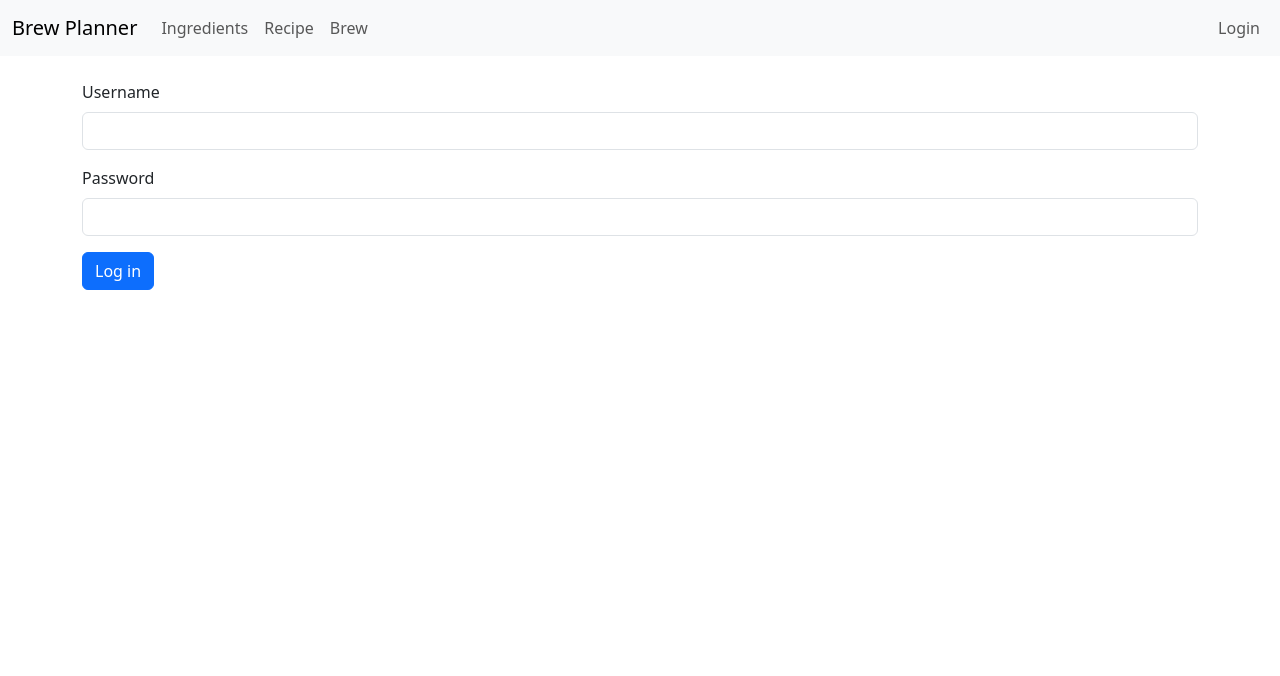
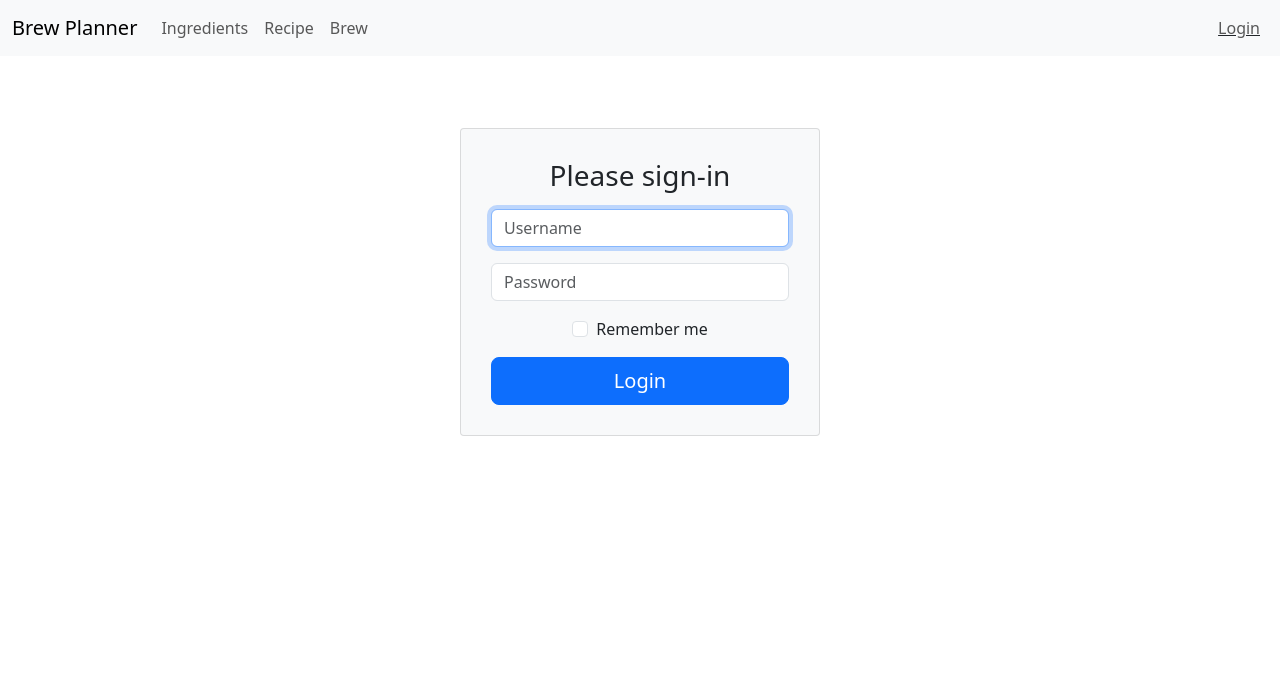
Before and after one commit to jordanpenard/brew-planner, a Django app: page /user/login in a window 1280 px wide. Shown: the top 676 px of the page. Run offline with Django 4.2, Linux system fonts and the light colour scheme; some libraries are stand-ins or nearby versions.

Commit message:
Improve login page and add active nav item on nav bar

```diff
--- a/stock/templates/master.html
+++ b/stock/templates/master.html
@@ -29,6 +29,9 @@
       line-height: 60px; /* Vertically center the text there */
       background-color: #f5f5f5;
     }
+    .nav-item.active {
+      text-decoration: underline;
+    }
   </style>
 </head>
 <body>
@@ -41,13 +44,13 @@
     </button>
     <div class="collapse navbar-collapse" id="navbarSupportedContent">
       <ul class="navbar-nav me-auto">
-        <li class="nav-item">
+        <li class="nav-item {% if '/ingredients' in request.path %}active{% endif %}">
           <a class="nav-link" href="/ingredients">Ingredients</a>
         </li>
-        <li class="nav-item">
+        <li class="nav-item {% if '/recipe' in request.path %}active{% endif %}">
           <a class="nav-link" href="/recipe">Recipe</a>
         </li>
-        <li class="nav-item">
+        <li class="nav-item {% if '/brew' in request.path %}active{% endif %}">
           <a class="nav-link" href="/brew">Brew</a>
         </li>
       </ul>
@@ -56,7 +59,7 @@
           <li class="nav-item">
             <a class="nav-link disabled" href="#" tabindex="-1" aria-disabled="true"><i class="fas fa-user" aria-hidden="true"></i> {{ user.username }}</a>
           </li>
-          <li class="nav-item">
+          <li class="nav-item {% if '/stock' in request.path %}active{% endif %}">
             <a class="nav-link" href="/stock">Stock</a>
           </li>
           {% if user.is_staff %}
@@ -68,7 +71,7 @@
             <a class="nav-link" href="/user/logout">Logout</a>
           </li>
         {% else %}
-          <li class="nav-item">
+          <li class="nav-item {% if '/user/login' in request.path %}active{% endif %}">
             <a class="nav-link" href="/user/login">Login</a>
           </li>
         {% endif %}
--- a/user/templates/login.html
+++ b/user/templates/login.html
@@ -1,16 +1,20 @@
 {% extends 'master.html' %}
 {% block title %}Login{% endblock title %}
 {% block content %}
-<form method="post">
-  {% csrf_token %}
-  <div class="mb-3">
-    <label for="username" class="form-label">Username</label>
-    <input type="text" class="form-control" id="username" name="username">
-  </div>
-  <div class="mb-3">
-    <label for="password" class="form-label">Password</label>
-    <input type="password" class="form-control" id="password" name="password">
-  </div>
-  <button type="submit" class="btn btn-primary">Log in</button>
-</form>
+<br><br>
+<div class="box text-center" style="margin: auto; max-width: 360px; padding: 30px; background-color: #f8f9fa; border-radius: .25rem; border: 1px solid rgba(0,0,0,.125);">
+    <form method="POST">
+        {% csrf_token %}
+        <h3 class="mb-3 font-weight-normal">Please sign-in</h3>
+
+        <input class="form-control mb-3" type="text" name="username" id="username" placeholder="Username" autofocus="" required>
+        <input class="form-control mb-3" type="password" name="password" id="password" placeholder="Password" required>
+
+        <div class="form-check mb-3" style="width: fit-content; margin: auto;">
+            <input class="form-check-input" type="checkbox" name="remember_me" id="remember_me" value="true">
+            <label class="form-check-label" for="remember_me">Remember me</label>
+        </div>
+        <button class="btn btn-lg btn-primary btn-block" type="submit" style="width: 100%;">Login</button>
+    </form>
+</div>
 {% endblock content %}
--- a/user/views.py
+++ b/user/views.py
@@ -1,18 +1,33 @@
 from django.shortcuts import render, redirect
 from django.contrib.auth import authenticate, login
 from django.contrib import messages
+from django import forms
 
+
+class Loginform(forms.Form):
+    username=forms.CharField()
+    password=forms.CharField(widget=forms.PasswordInput)
+    remember_me=forms.BooleanField(required=False)
 
 def login_user(request):
     if request.method == "POST":
-        username = request.POST['username']
-        password = request.POST['password']
-        user = authenticate(request, username=username, password=password)
-        if user is not None:
-            login(request, user)
-            return redirect("index")
+        form=Loginform(request.POST)
+        if form.is_valid():
+            username = form.cleaned_data['username']
+            password = form.cleaned_data['password']
+            remember_me = form.cleaned_data['remember_me']
+            user = authenticate(request, username=username, password=password)
+
+            if user is not None:
+                login(request, user)
+                if not remember_me:
+                    request.session.set_expiry(0)  # <-- Here if the remember me is False, that is why expiry is set to 0 seconds. So it will automatically close the session after the browser is closed.
+
+                return redirect("index")
+            else:
+                messages.success(request, "Invalid credentials")
+                return redirect("login")
         else:
-            messages.success(request, "Invalid credentials")
-            return redirect("login")
+            return render(request, 'login.html')
     else:
         return render(request, 'login.html')
```
